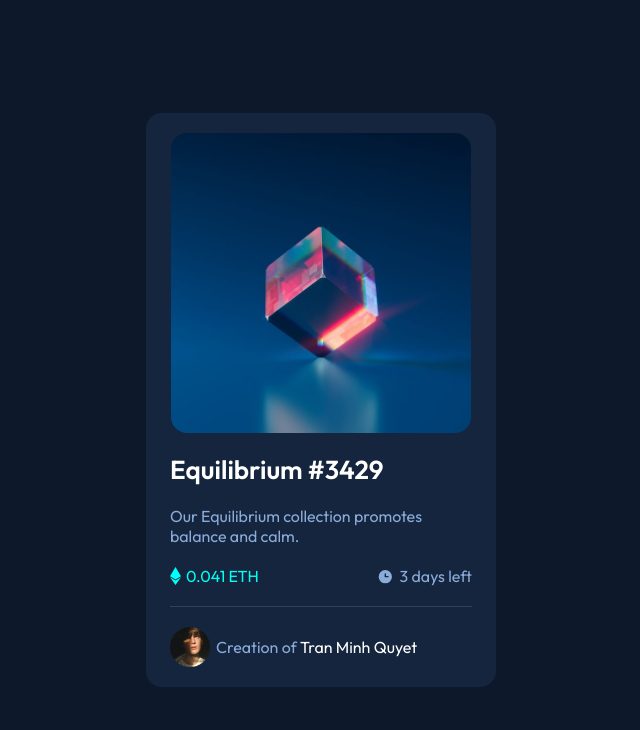
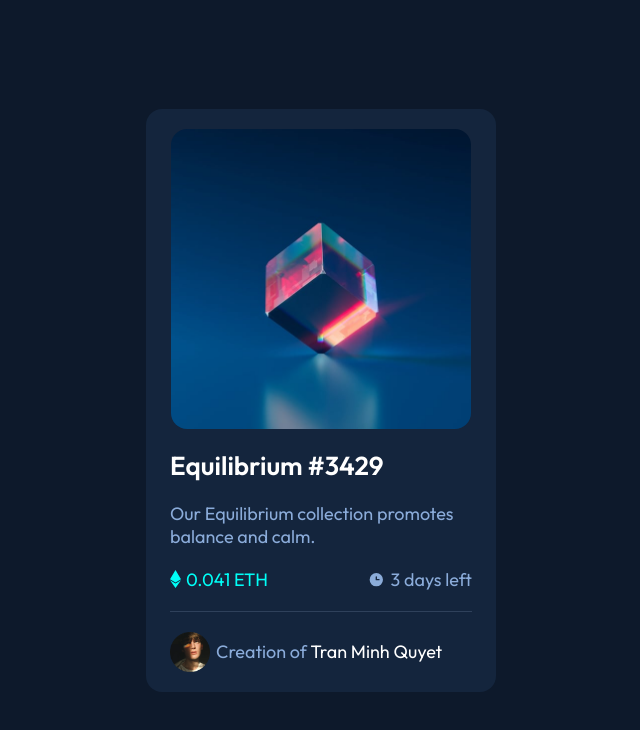
Before and after one commit to caigiha1/nft-preview-card-component-main, a website: page index.html in a window 1280 px wide. Shown: the whole page, without its empty margins (319-959 px from the left). Drawn offline with Linux system fonts and the light colour scheme.

Commit message:
final commit

```diff
--- a/index.scss
+++ b/index.scss
@@ -86,7 +86,7 @@ body {
 
     p {
       margin-top: 2rem;
-      font-size: 1.6rem;
+      font-size: 1.8rem;
       font-weight: 400;
       color: hsl(215, 51%, 70%);
     }
@@ -105,7 +105,7 @@ body {
 
       .text {
         color: hsl(178, 100%, 50%);
-        font-size: 1.6rem;
+        font-size: 1.8rem;
       }
     }
 
@@ -118,7 +118,7 @@ body {
 
       .text {
         color: hsl(215, 51%, 70%);
-        font-size: 1.6rem;
+        font-size: 1.8rem;
       }
     }
   }
@@ -142,7 +142,7 @@ body {
 
     .text {
       color: hsl(215, 51%, 70%);
-      font-size: 1.6rem;
+      font-size: 1.8rem;
 
       .link {
         text-decoration: none;
```
Also changed, not shown: css/index.css.
